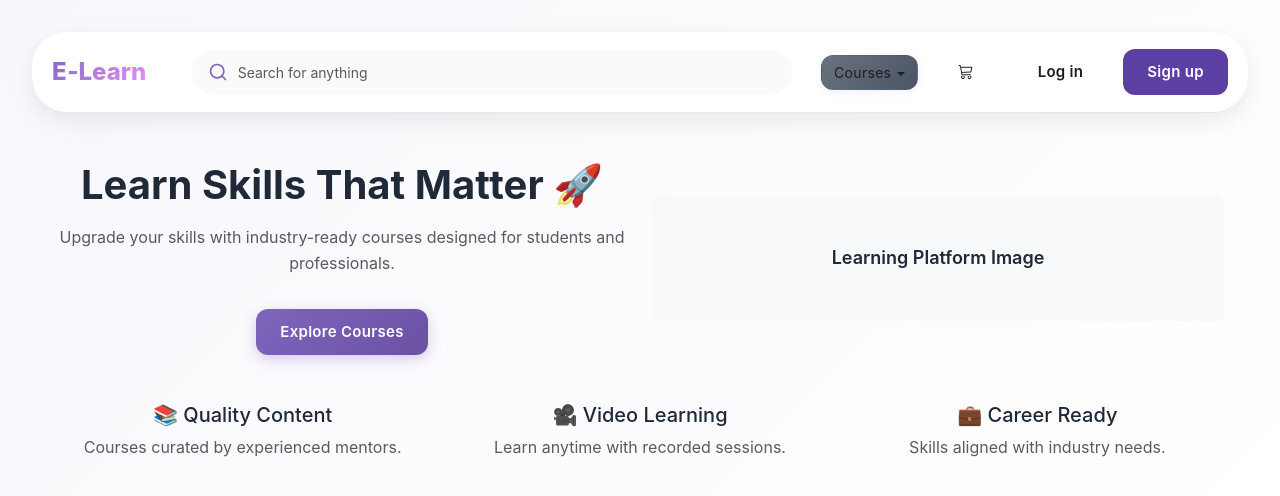
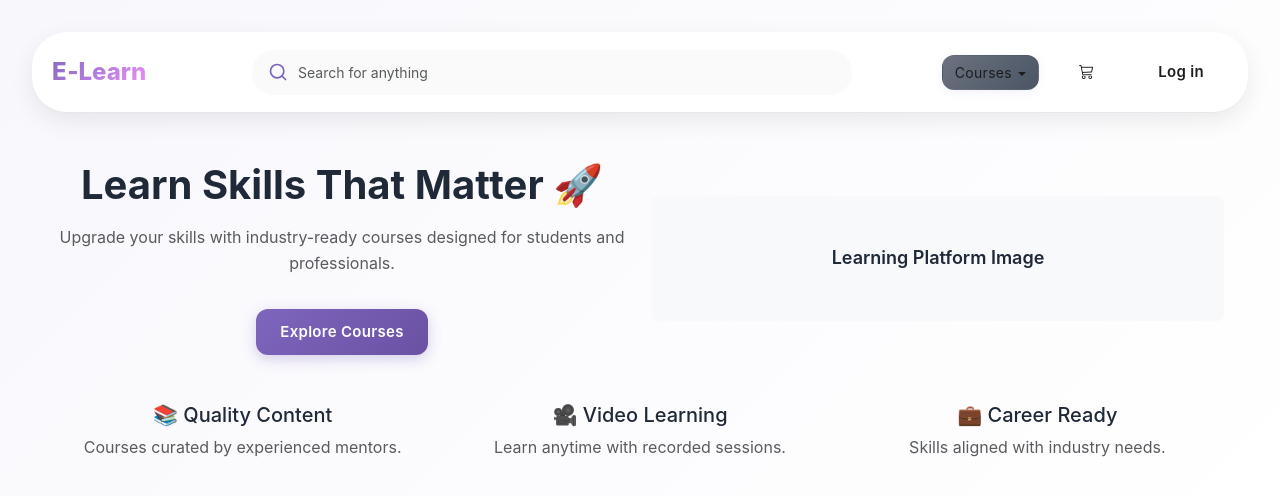
Before and after one commit to ProjectSunbeam/MERN_Project, a React (Vite) app in the folder frontend/: page / in a window 1280 px wide. Shown: the top 496 px of the page. Built offline with nearby package versions, Linux system fonts and the light colour scheme.

Commit message:
removed sign up as it was not needed

```diff
--- a/frontend/src/components/Navbar.jsx
+++ b/frontend/src/components/Navbar.jsx
@@ -153,12 +153,6 @@ export default function Navbar() {
               >
                 Log in
               </Link>
-              <Link
-                to="/register"
-                className="btn ud-auth-btn--primary d-none d-md-inline-block"
-              >
-                Sign up
-              </Link>
             </>
           )}
         </div>
```
